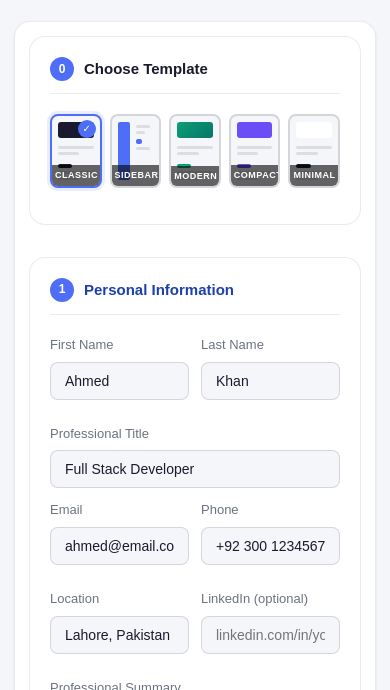
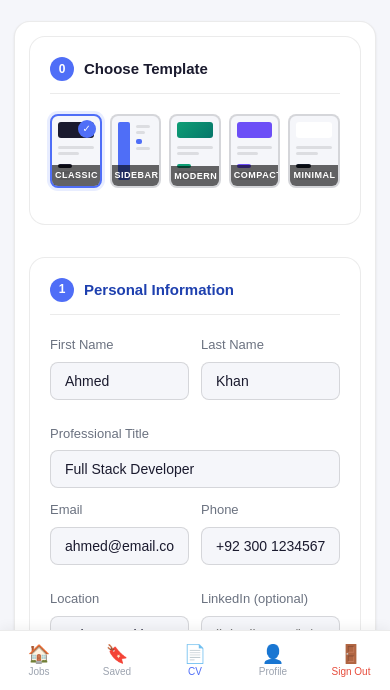
Before and after one commit to riaz45642-alt/final-year-project, a plain HTML site: page frontend/cv_generator.html in a window 390 px wide. Shown: the part 154-844 px from the top of the page. Drawn offline with nearby package versions, Linux system fonts and the light colour scheme; no server answers.

Commit message:
changings in UI

```diff
--- a/frontend/css/styles.css
+++ b/frontend/css/styles.css
@@ -373,6 +373,8 @@ body {
   color: var(--text-muted); transition: color 0.15s;
 }
 .mobile-bottom-nav-item.active { color: var(--accent); }
+.mobile-bottom-nav-item:last-child { color: #e74c3c; }
+.mobile-bottom-nav-item:last-child:hover { color: #c0392b; }
 .mobile-nav-icon { font-size: 18px; line-height: 1; }
 .mobile-nav-label { font-size: 10px; font-weight: 500; font-family: var(--font-body); }
 
--- a/frontend/cv_generator.html
+++ b/frontend/cv_generator.html
@@ -65,14 +65,7 @@
           <div class="sidebar-user-name" id="sb-name">Ahmed Khan</div>
           <div class="sidebar-user-role" id="sb-role">Job Seeker</div>
         </div>
-        <div class="role-toggle-wrap" title="Switch to Employer / Job Seeker">
-          <span class="role-toggle-label" id="toggle-label-left">JS</span>
-          <label class="role-toggle-switch">
-            <input type="checkbox" id="role-toggle-checkbox" onchange="handleRoleToggle(this.checked)">
-            <span class="role-toggle-slider"></span>
-          </label>
-          <span class="role-toggle-label" id="toggle-label-right">EM</span>
-        </div>
+
       </div>
     </div>
   </aside>
@@ -158,6 +151,31 @@
   </main>
 </div>
 
+
+<!-- Mobile Bottom Nav -->
+<nav class="mobile-bottom-nav">
+  <button class="mobile-bottom-nav-item " onclick="window.location.href='dashboard.html'">
+    <span class="mobile-nav-icon">🏠</span>
+    <span class="mobile-nav-label">Jobs</span>
+  </button>
+  <button class="mobile-bottom-nav-item " onclick="window.location.href='Save_job.html'">
+    <span class="mobile-nav-icon">🔖</span>
+    <span class="mobile-nav-label">Saved</span>
+  </button>
+  <button class="mobile-bottom-nav-item active" onclick="window.location.href='cv_generator.html'">
+    <span class="mobile-nav-icon">📄</span>
+    <span class="mobile-nav-label">CV</span>
+  </button>
+  <button class="mobile-bottom-nav-item " onclick="window.location.href='profile_page.html'">
+    <span class="mobile-nav-icon">👤</span>
+    <span class="mobile-nav-label">Profile</span>
+  </button>
+  <button class="mobile-bottom-nav-item" onclick="if(typeof logout==='function')logout();else{localStorage.clear();window.location.href='index.html';}">
+    <span class="mobile-nav-icon">🚪</span>
+    <span class="mobile-nav-label">Sign Out</span>
+  </button>
+</nav>
+
 <script src="js/config.js"></script>
 <script src="js/script.js"></script>
 <script src="js/guard.js"></script>
```
Also changed, not shown: frontend/My_applications.html (+11 -12 lines), frontend/Save_job.html (+10 -11 lines), frontend/dashboard.html (+25 -0 lines), frontend/profile_page.html (+26 -8 lines).
